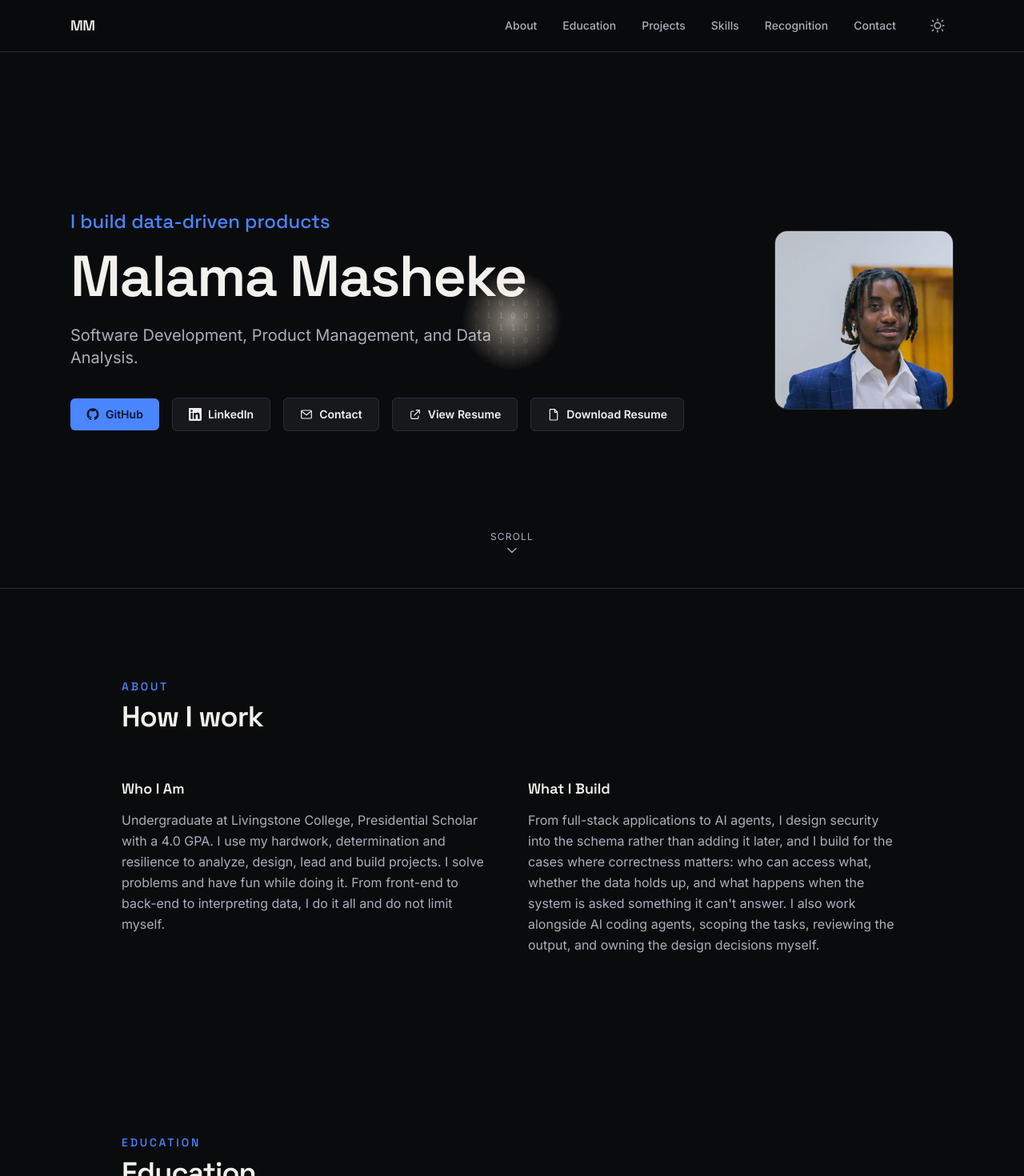
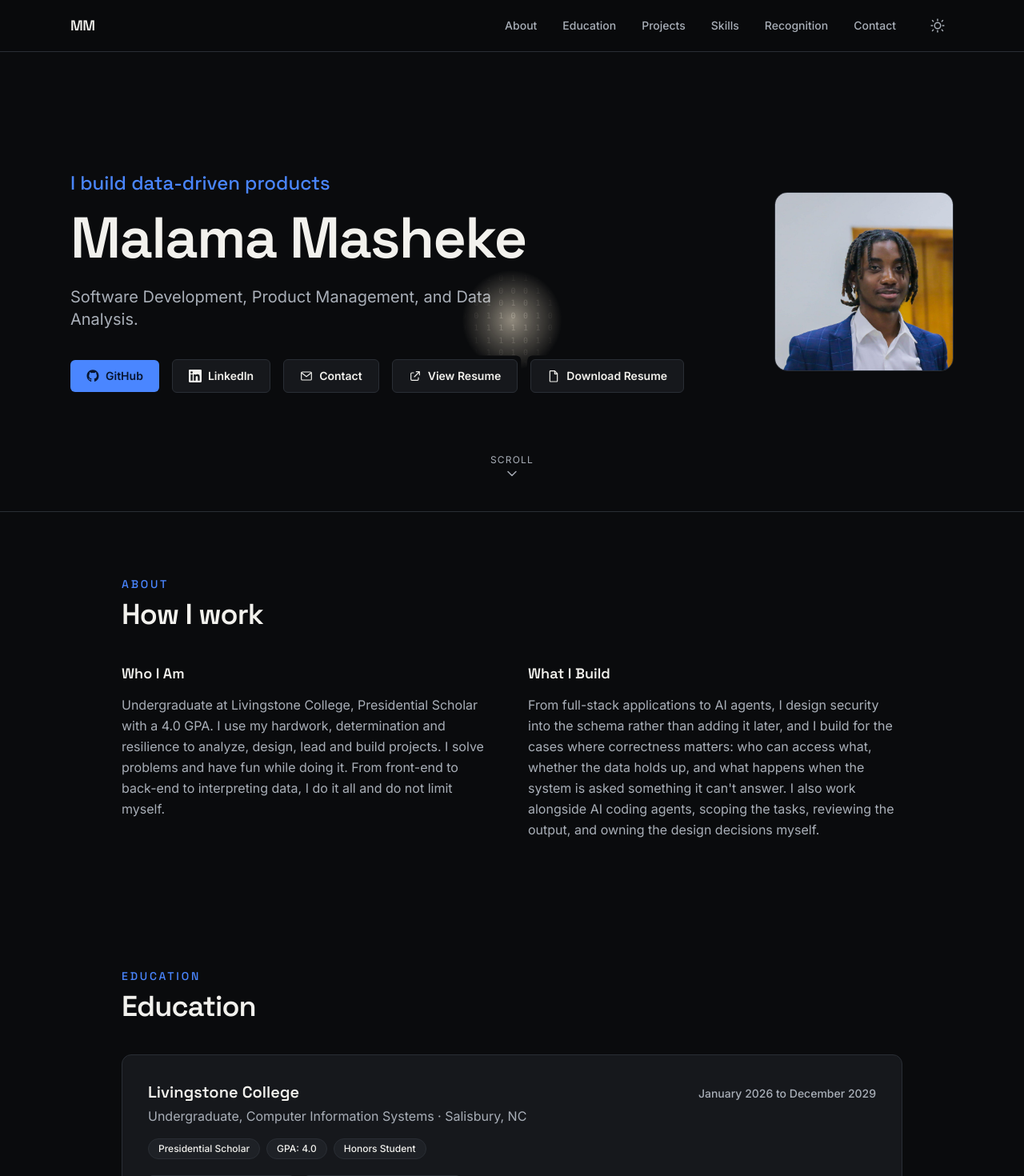
Before and after one commit to malgmash/Portfolio, a Next.js app: page / in a window 1280 px wide. Shown: the top 1470 px of the page at 80% size. Built offline with nearby package versions, Linux system fonts and the light colour scheme.

Commit message:
Changed the style of the cursor spotlight and added a new section to the portfolio.

```diff
--- a/components/CursorSpotlight.tsx
+++ b/components/CursorSpotlight.tsx
@@ -118,10 +118,13 @@ export default function CursorSpotlight() {
         .join("");
     };
 
-    let scheduled: ReturnType<typeof setTimeout> | null = null;
+    let rafId: number | null = null;
     const schedule = () => {
-      if (scheduled) clearTimeout(scheduled);
-      scheduled = setTimeout(recompute, RECOMPUTE_DEBOUNCE_MS);
+      if (rafId !== null) return;
+      rafId = requestAnimationFrame(() => {
+        rafId = null;
+        recompute();
+      });
     };
 
     recompute();
@@ -139,7 +142,7 @@ export default function CursorSpotlight() {
       window.removeEventListener("scroll", schedule, { capture: true });
       mutationObserver.disconnect();
       resizeObserver.disconnect();
-      if (scheduled) clearTimeout(scheduled);
+      if (rafId !== null) cancelAnimationFrame(rafId);
     };
   }, [enabled]);
 
--- a/components/Experience.tsx
+++ b/components/Experience.tsx
@@ -5,7 +5,7 @@ import { experience } from "@/lib/content";
 export default function Experience() {
   return (
     <Section id="experience" eyebrow="Experience" title="Experience and Programs">
-      <ol className="relative space-y-10 border-l border-border pl-8">
+      <ol className="relative space-y-8 border-l border-border pl-8">
         {experience.map((entry) => (
           <li key={entry.title} className="relative">
             <span
--- a/components/Hero.tsx
+++ b/components/Hero.tsx
@@ -19,10 +19,10 @@ export default function Hero() {
   return (
     <section
       id="top"
-      className="relative flex min-h-[92vh] scroll-mt-24 items-center border-b border-border pt-16"
+      className="relative flex min-h-[80vh] scroll-mt-24 items-center border-b border-border pt-16"
       aria-label="Introduction"
     >
-      <div className="mx-auto grid w-full max-w-6xl grid-cols-1 items-center gap-12 px-6 py-16 sm:grid-cols-[1fr_auto] sm:py-24">
+      <div className="mx-auto grid w-full max-w-6xl grid-cols-1 items-center gap-12 px-6 py-12 sm:grid-cols-[1fr_auto] sm:py-16">
         <div>
           <TypingText
             phrases={profile.taglines}
--- a/components/Section.tsx
+++ b/components/Section.tsx
@@ -10,9 +10,9 @@ type SectionProps = {
 export default function Section({ id, eyebrow, title, headingLevel = "h2", children, className }: SectionProps) {
   const Heading = headingLevel;
   return (
-    <section id={id} className={`scroll-mt-24 py-20 sm:py-28 ${className ?? ""}`} aria-labelledby={`${id}-heading`}>
+    <section id={id} className={`scroll-mt-24 py-14 sm:py-20 ${className ?? ""}`} aria-labelledby={`${id}-heading`}>
       <div className="mx-auto max-w-5xl px-6">
-        <div className="mb-10 sm:mb-14">
+        <div className="mb-8 sm:mb-10">
           {eyebrow ? (
             <p className="mb-2 font-display text-sm font-medium uppercase tracking-[0.2em] text-accent">{eyebrow}</p>
           ) : null}
```
